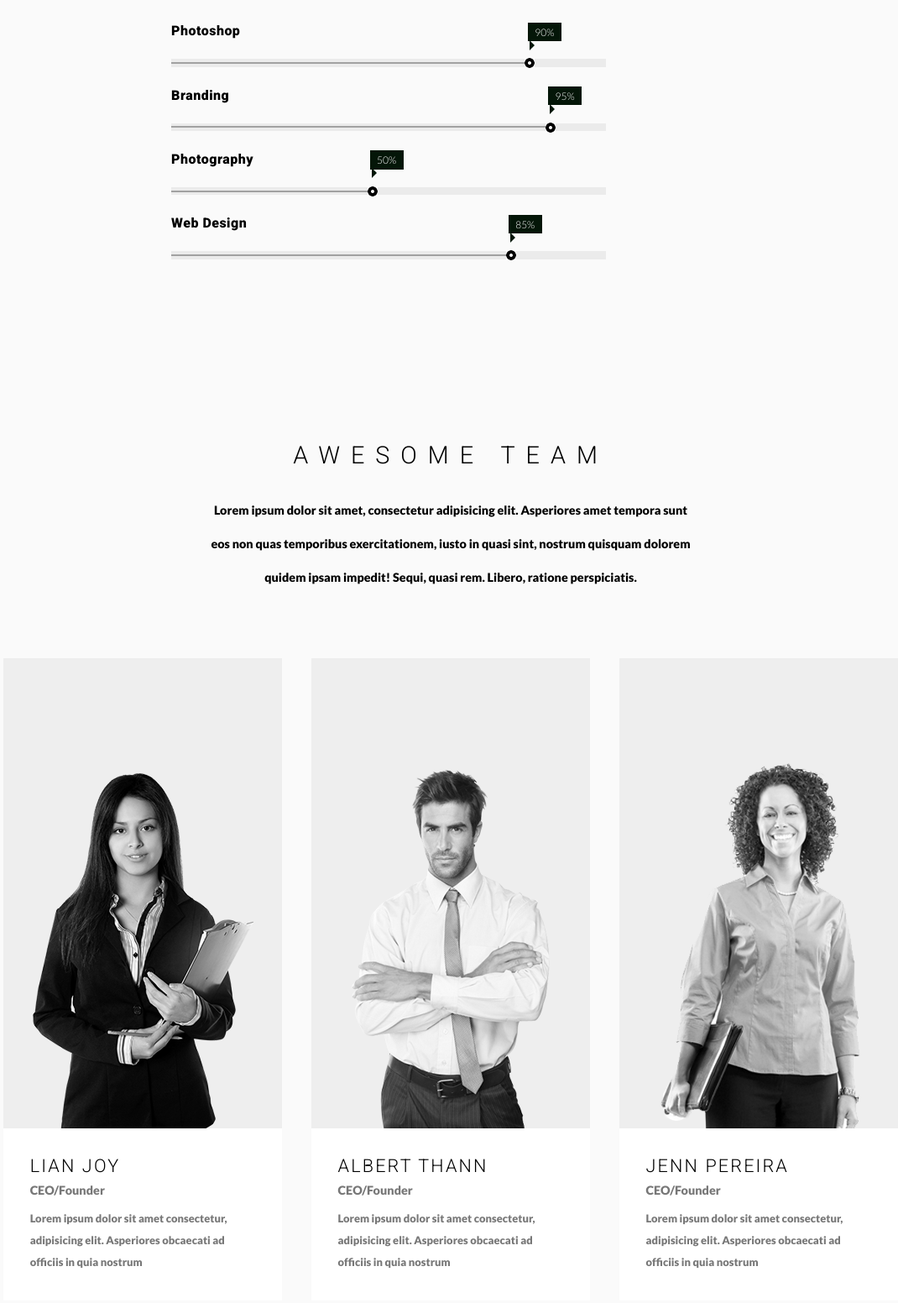
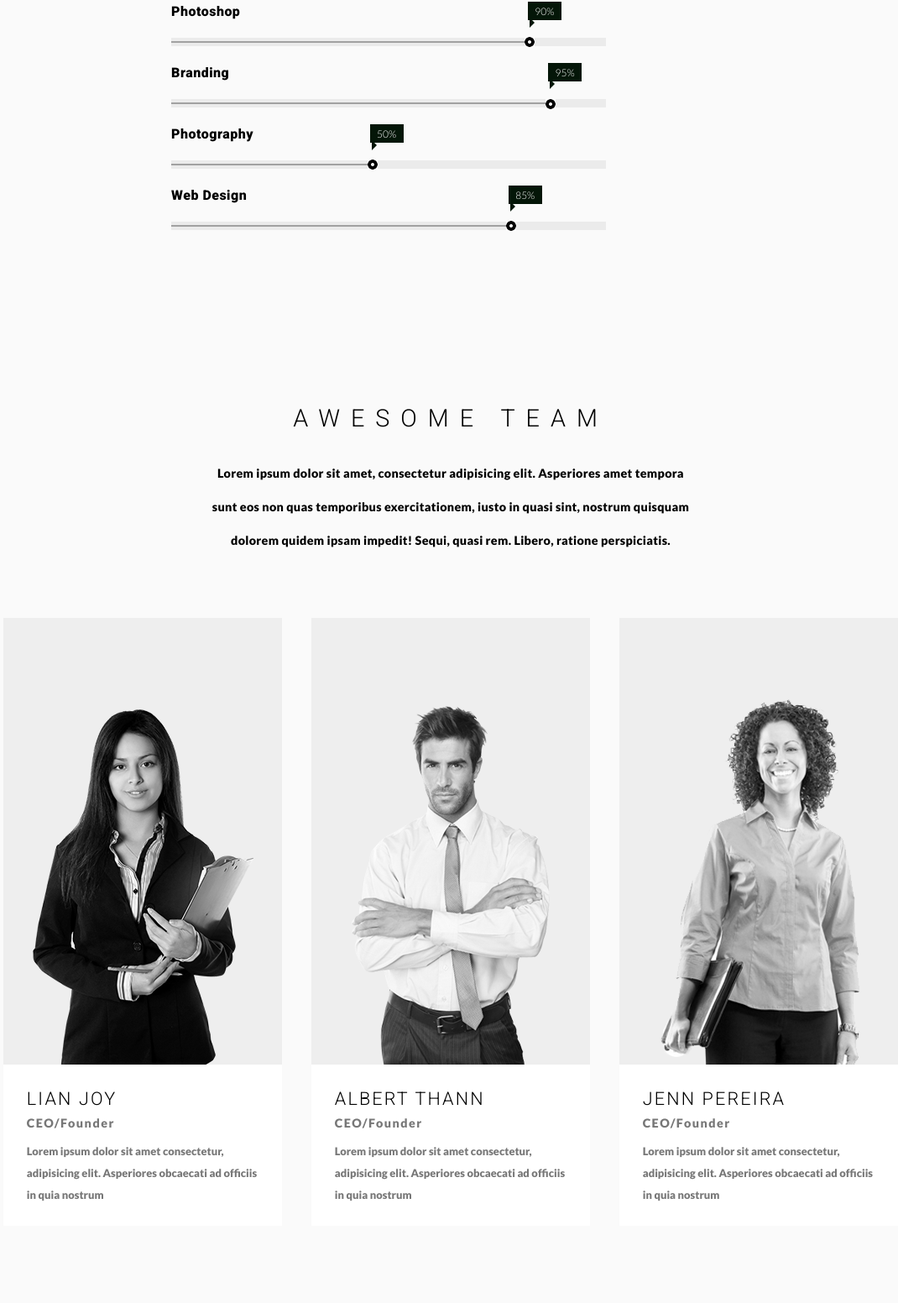
Before and after one commit to OleksiiSolomakha/Layout, a plain HTML site: page index.html in a window 1280 px wide. Shown: the part 955-2507 px from the top of the page at 84% size, without its empty margins (103-1173 px from the left). Drawn offline with Linux system fonts and the light colour scheme.

Commit message:
Fixed pixels

```diff
--- a/styles/style.css
+++ b/styles/style.css
@@ -29,7 +29,7 @@ nav ul li a:hover {
 nav ul li a:hover::before {
   content: url('../img/hover.png');
   position: absolute;
-  bottom: .9vh;
+  bottom: .8vh;
   left: -2.5vw;
 }
 .nav {
@@ -46,7 +46,7 @@ nav ul li a:hover::before {
   margin-left: 7.8%;
 }
 .header {
-  height: 56vh;
+  height: 53vh;
   background-color:#F0F0F2;
   display: flex;
   justify-content: space-between;
@@ -73,7 +73,7 @@ nav ul li a:hover::before {
   width: 25vw;
 }
 .history {
-  padding: 5% 7.5%;
+  padding: 5% 7.5% 0 7.5%;
   height: 100vh;
   display: flex;
   background-color: #FAFAFA;
@@ -88,7 +88,7 @@ nav ul li a:hover::before {
 }
 .history-logo img {
   width: 39vw;
-  height: 96vh;
+  height: 92vh;
 }
 .main-story {
   width: 40vw;
@@ -105,12 +105,13 @@ nav ul li a:hover::before {
   margin-top: 5vh;
 }
 .skills-rate label {
+  margin: .09vh 0;
   font-family: 'Roboto', sans-serif;
   font-weight: 700;
   letter-spacing: .03em;
 }
 .skills-rate input {
-  margin: 3vh 0;
+  margin: 2.7vh 0;
   position: relative;
 }
 .skills-rate input {
@@ -156,7 +157,7 @@ nav ul li a:hover::before {
 }
 #photoshop::before {
   position: absolute;
-  bottom: 2.5vh;
+  bottom: 2.7vh;
   right: 6.7vw;
 }
 #photoshop::-webkit-slider-runnable-track {
@@ -174,7 +175,7 @@ nav ul li a:hover::before {
 }
 #branding::before {
   position: absolute;
-  bottom: 2.5vh;
+  bottom: 2.7vh;
   right: 4.8vw;
 }
 #branding::-webkit-slider-runnable-track {
@@ -192,7 +193,7 @@ nav ul li a:hover::before {
 }
 #photography::before {
   position: absolute;
-  bottom: 2.5vh;
+  bottom: 2.7vh;
   right: 21.4vw;
 }
 #photography::-webkit-slider-runnable-track {
@@ -210,7 +211,7 @@ nav ul li a:hover::before {
 }
 #web-design::before {
   position: absolute;
-  bottom: 2.5vh;
+  bottom: 2.7vh;
   right: 8.5vw;
 }
 #web-design::-webkit-slider-runnable-track {
@@ -223,7 +224,7 @@ nav ul li a:hover::before {
 }
 .team {
   margin: 0;
-  height: 146vh;
+  height: 145vh;
   background-color: #FAFAFA;
   font-family: 'Lato', sans-serif;
   font-size: .9em;
@@ -235,10 +236,11 @@ nav ul li a:hover::before {
   text-align: center;
   width: 46vw;
   line-height: 5vh;
+  letter-spacing: .02em;
 }
 .team-about h2 {
   margin: 0;
-  padding: 1vh 0 1.5vh 0;
+  padding: 6.5vh 0 1.5vh 0;
   font-family: 'Roboto', sans-serif;
   text-transform: uppercase;
   font-weight: 300;
@@ -246,7 +248,7 @@ nav ul li a:hover::before {
   letter-spacing: .45em;
 }
 .team-cards {
-  margin-top: 9.5vh;
+  margin-top: 9vh;
   display: flex;
   justify-content: space-around;
   padding: 0 7%;
@@ -260,7 +262,7 @@ nav ul li a:hover::before {
   background-size: auto;
   background-position: bottom;
   width: 100%;
-  height: 70vh;
+  height: 66.5vh;
 }
 .card-two-logo {
   background: #EEEEEE url('../img/albert.png');
@@ -268,7 +270,7 @@ nav ul li a:hover::before {
   background-size: auto;
   background-position: bottom;
   width: 100%;
-  height: 70vh;
+  height: 66.5vh;
 }
 .card-three-logo {
   background: #EEEEEE url('../img/jenn.png');
@@ -276,10 +278,11 @@ nav ul li a:hover::before {
   background-size: auto;
   background-position: bottom;
   width: 100%;
-  height: 70vh;
+  height: 66.5vh;
 }
 .card-text {
-  padding: 2.5vw;
+  padding: 2.2vw;
+  padding-bottom: 1.8vw;
   color: #777777;
   background-color: #FFFFFF;
 }
@@ -295,6 +298,7 @@ nav ul li a:hover::before {
 .card-text h4 {
   margin: 1vh 0;
   font-weight: 900;
+  letter-spacing: .1em;
 }
 .card-description p {
   font-family: 'Lato', sans-serif;
@@ -309,14 +313,14 @@ footer {
 .footer-logo {
   width: 15vw;
   height: 6vh;
-  margin: 8.5vh auto;
+  margin: 7.8vh auto;
 }
 .footer-logo img {
   padding-top: 2vh;
 }
 .footer-links {
   height: 5vh;
-  padding-top: 2vh;
+  padding-top: 1.5vh;
 }
 .footer-links a {
   color: #777777;
```
